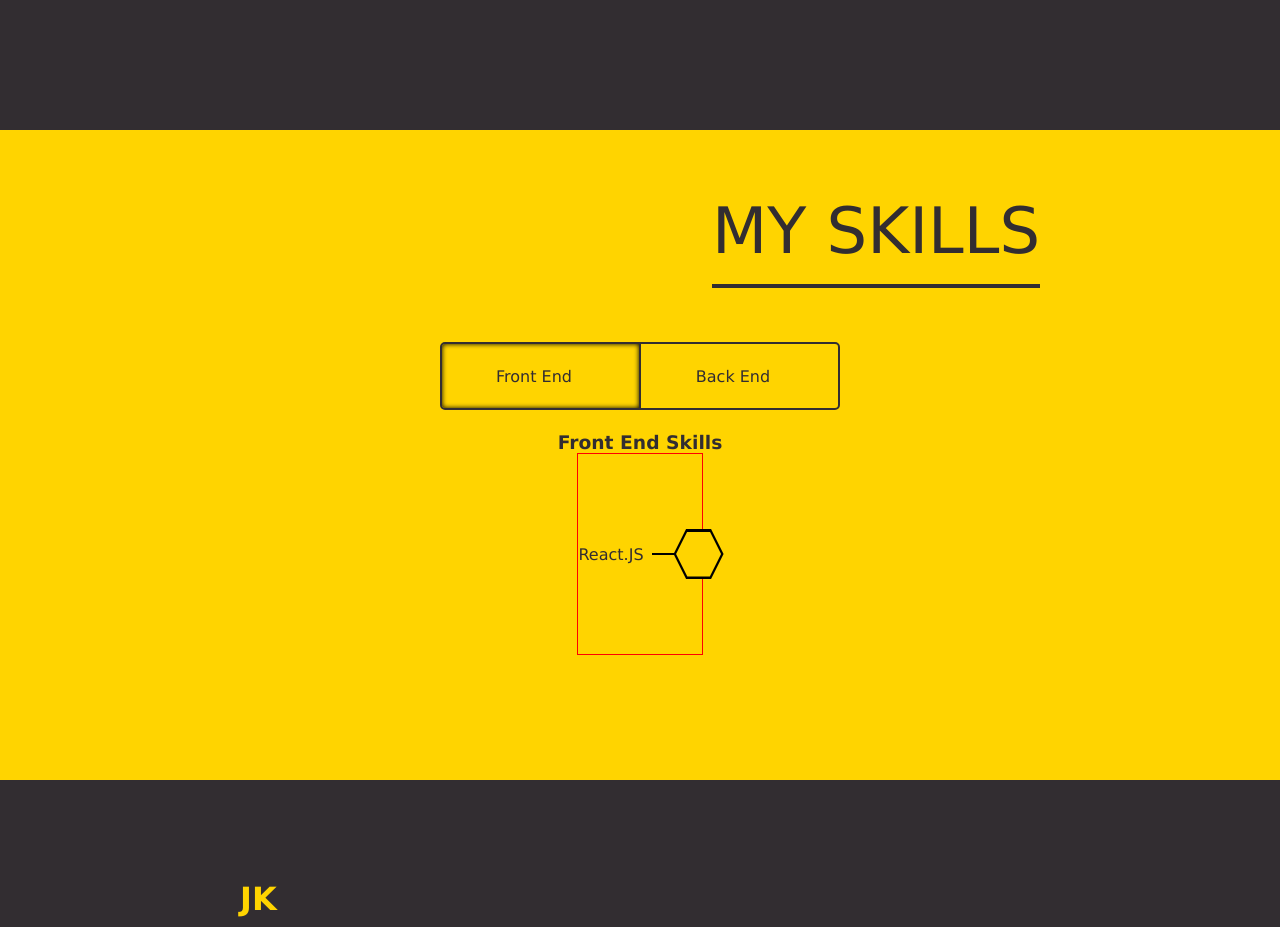
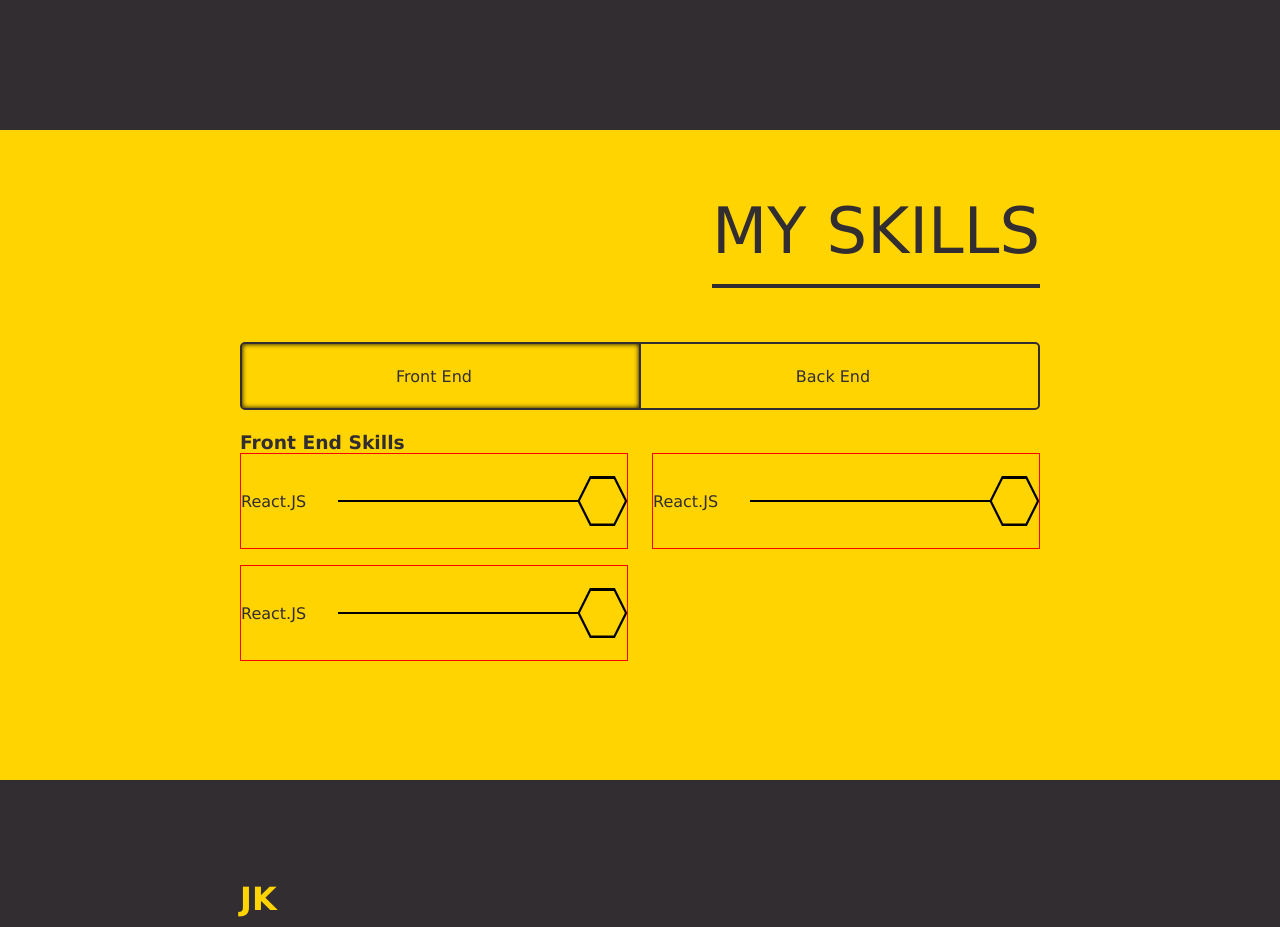
Before and after one commit to JamesAKing/portfolio, a React (Create React App) app: page / in a window 1280 px wide. Shown: the part 1320-2247 px from the top of the page. Built offline with nearby package versions, Linux system fonts and the light colour scheme.

Commit message:
test Skill componetn built and made repsonsive"

```diff
--- a/src/components/skill/Skill.scss
+++ b/src/components/skill/Skill.scss
@@ -2,11 +2,21 @@
 @use "../../styles/variables" as *;
 
 .skill {
-    // height: 3rem;
+    width: 100%;
+    height: 8rem;
     margin-bottom: 1rem;
     display: flex;
     justify-content: space-between;
     align-items: center;
+
+    @include tablet {
+        width: calc(50% - (1.5rem / 2));
+        height: 6rem;
+
+        &:nth-child(odd) {
+            margin-right: 1.5rem;
+        }
+    }
 
     &:last-child {
         margin-bottom: 0;
@@ -15,7 +25,11 @@
     border: 1px solid red;
 
     &__name {
-        margin-right: 0.5rem;
+        margin-right: 1rem;
+
+        @include tablet {
+            margin-right: 2rem;
+        }
     }
 
     &__graphics {
@@ -33,12 +47,12 @@
 
     &__hexagons {
         position: relative;
-        left: -8px;
+        left: -9px;
         width: 50px;
         height: 50px;
 
         @include tablet {
-            left: -3px;
+            left: -7px;
         }
     }
 
--- a/src/components/skills-list/SkillsList.js
+++ b/src/components/skills-list/SkillsList.js
@@ -7,6 +7,8 @@ function SkillsList({ listName }) {
             <h3>{listName}</h3>
             <ul className="skills-list">
                 <Skill />
+                <Skill />
+                <Skill />
             </ul>
         </>
 
--- a/src/components/skills-list/SkillsList.scss
+++ b/src/components/skills-list/SkillsList.scss
@@ -1,3 +1,11 @@
+@use "../../styles/mixins" as *;
+
 .skills-list {
+    width: 100%;
     list-style: none;
+
+    @include tablet {
+        display: flex;
+        flex-wrap: wrap;
+    }
 }
--- a/src/components/skills/Skills.js
+++ b/src/components/skills/Skills.js
@@ -14,9 +14,12 @@ function Skills() {
 
     return (
         <section className="skills">
-            <SectionHeader heading="MY SKILLS" />
-            <SkillsToggle onRadioSelect={onRadioSelect} selectedSkill={selectedSkill}/>
-            {selectedSkill === 'frontend' ? <SkillsList listName="Front End Skills"/> : <SkillsList listName="Back End Skills"/>}
+            <div className="skills__content">
+                <SectionHeader heading="MY SKILLS" />
+                <SkillsToggle onRadioSelect={onRadioSelect} selectedSkill={selectedSkill}/>
+                {selectedSkill === 'frontend' ? <SkillsList listName="Front End Skills"/> : <SkillsList listName="Back End Skills"/>}
+            </div>
+
 
 
         </section>
--- a/src/components/skills/Skills.scss
+++ b/src/components/skills/Skills.scss
@@ -12,4 +12,8 @@
         flex-direction: column;
         align-items: center;
     }
+
+    &__content {
+        @include content-default;
+    }
 }
```
